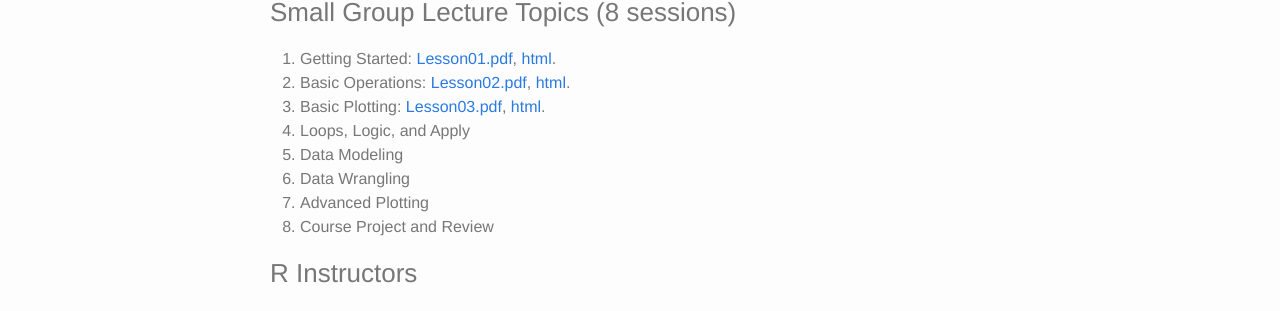
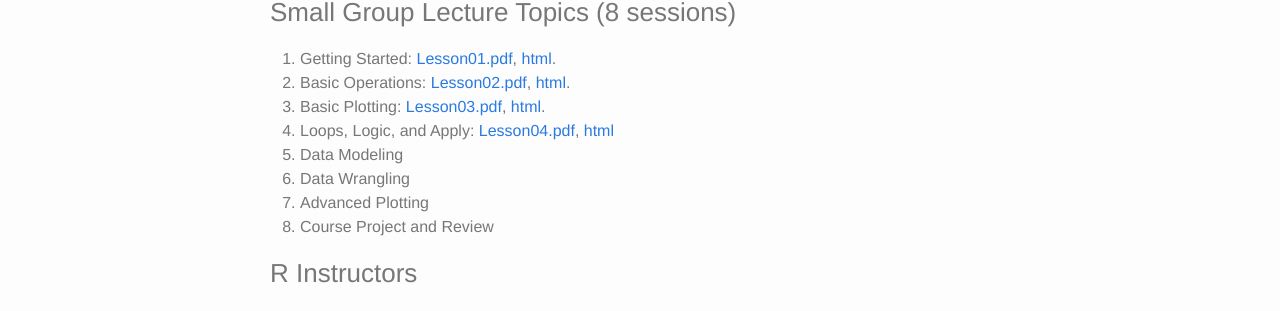
Before and after one commit to mauriziopaul/intro-to-R, a Jekyll site: the page built from overview.md, in a window 1280 px wide. Shown: the part 570-881 px from the top of the page. Built offline with Jekyll 4.4.1, drawn with Linux system fonts in a browser that asks for light colours.

Commit message:
Updated PDF and links.

```diff
--- a/overview.md
+++ b/overview.md
@@ -25,7 +25,7 @@ The WordPress website for the HtLtC summer series can be found here:
 	[html](http://mauriziopaul.github.io/intro-to-R/jekyll/2016/06/13/Lesson-01-intro).
 2. Basic Operations: [Lesson02.pdf](http://mauriziopaul.github.io/intro-to-R/lecturePDFs/Lesson02.pdf), [html](http://mauriziopaul.github.io/intro-to-R/jekyll/2016/06/20/Lesson-02-basic-operations).
 3. Basic Plotting: [Lesson03.pdf](http://mauriziopaul.github.io/intro-to-R/lecturePDFs/Lesson03.pdf), [html](http://mauriziopaul.github.io/intro-to-R/jekyll/2016/06/27/Lesson-03-basic-plotting).
-4. Loops, Logic, and Apply
+4. Loops, Logic, and Apply: [Lesson04.pdf](http://mauriziopaul.github.io/intro-to-R/lecturePDFs/Lesson04.pdf), [html](http://mauriziopaul.github.io/intro-to-R/jekyll/2016/07/05/Lesson-04-apply)
 5. Data Modeling
 6. Data Wrangling
 7. Advanced Plotting
```
Also changed, not shown: _posts/2016-07-05-Lesson-04-apply.md (+1 -1 lines), 1 other file.
